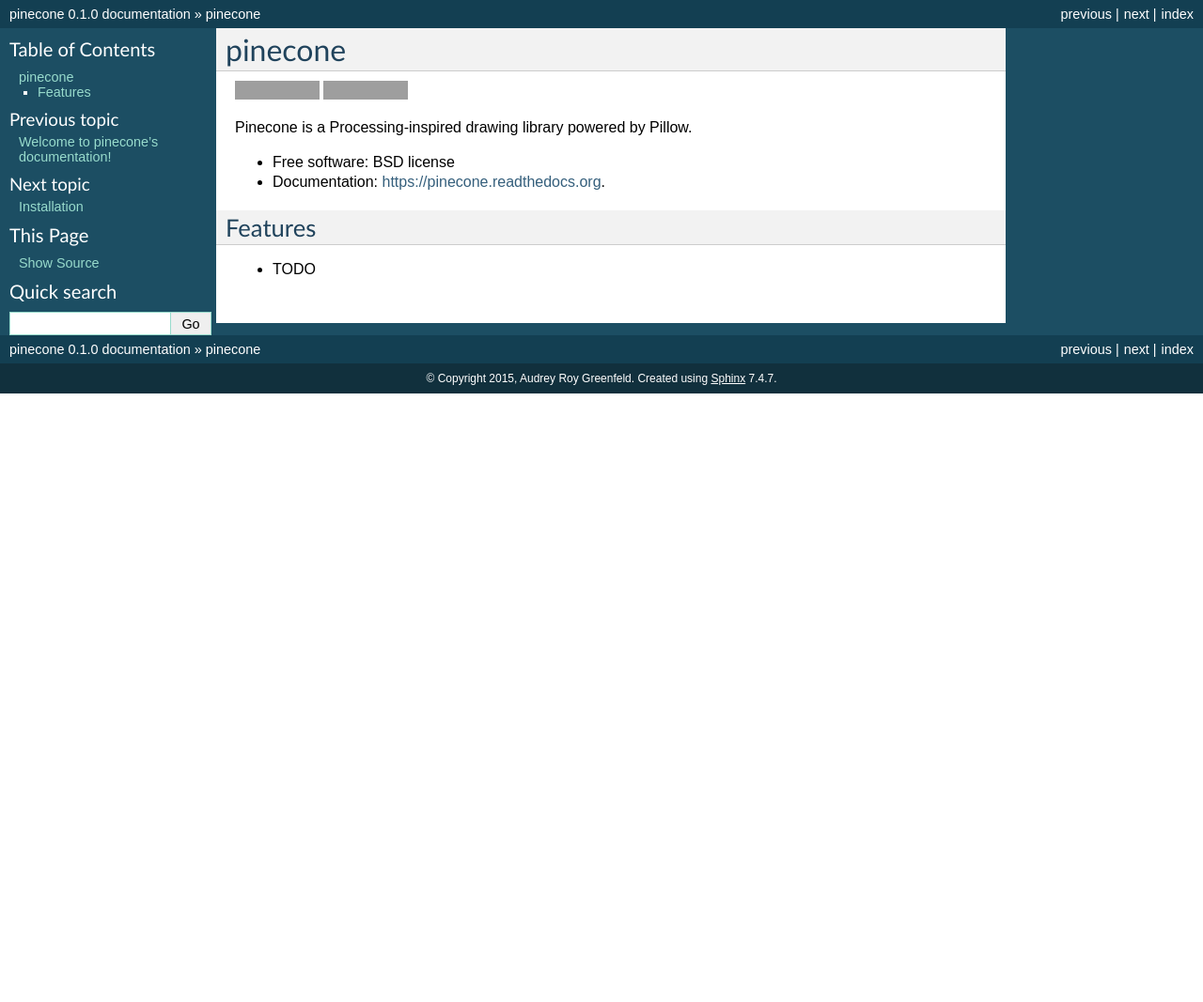
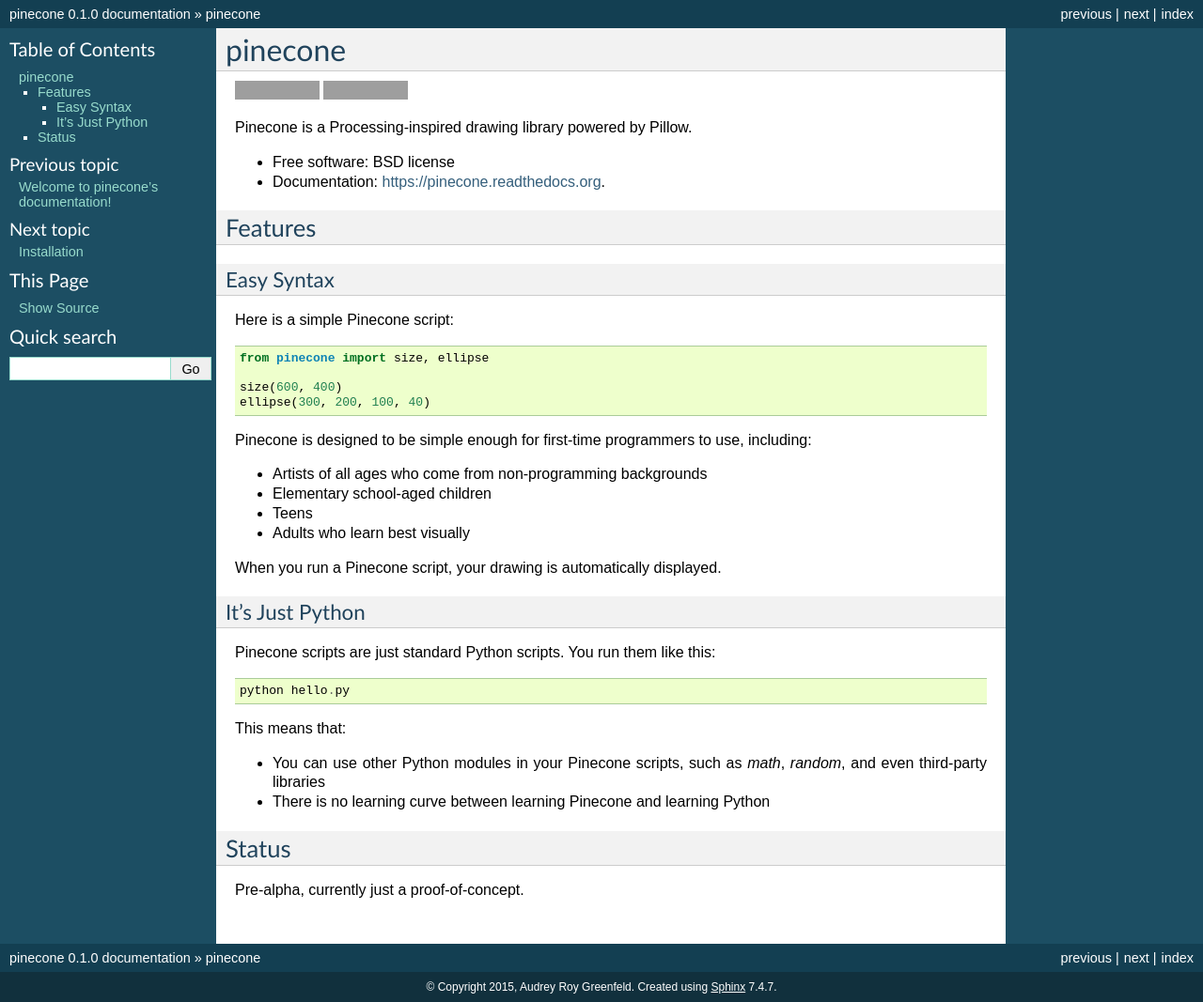
Before and after one commit to audreyfeldroy/pinecone, a Sphinx documentation site: the page built from docs/readme.rst, in a window 1280 px wide. Shown: the whole page at 94% size. Built offline with Sphinx 7.4.7, drawn with Linux system fonts in a browser that asks for light colours; before the commit the page ends 900 px from its top, so only the background shows below that; grey boxes are pictures that could not be loaded.

Commit message:
Document the current proof-of-concept.

```diff
--- a/README.rst
+++ b/README.rst
@@ -17,4 +17,38 @@
 Features
 --------
 
-* TODO
+Easy Syntax
+~~~~~~~~~~~~
+
+Here is a simple Pinecone script::
+
+    from pinecone import size, ellipse
+
+    size(600, 400)
+    ellipse(300, 200, 100, 40)
+
+Pinecone is designed to be simple enough for first-time programmers to use, including:
+
+* Artists of all ages who come from non-programming backgrounds
+* Elementary school-aged children
+* Teens
+* Adults who learn best visually
+
+When you run a Pinecone script, your drawing is automatically displayed.
+
+It's Just Python
+~~~~~~~~~~~~~~~~~
+
+Pinecone scripts are just standard Python scripts. You run them like this::
+
+    python hello.py
+
+This means that:
+
+* You can use other Python modules in your Pinecone scripts, such as `math`, `random`, and even third-party libraries
+* There is no learning curve between learning Pinecone and learning Python
+
+Status
+-------
+
+Pre-alpha, currently just a proof-of-concept.
--- a/docs/usage.rst
+++ b/docs/usage.rst
@@ -13,5 +13,5 @@
 
 1. You import the functions you need.
 2. You define the image as 600 pixels wide by 400 pixels high.
-3. You draw an ellipse.
+3. You draw an ellipse centered at (300, 200) with width 100 and height 40.
 4. You see the resulting image.
```
Also changed, not shown: 1 other file.
